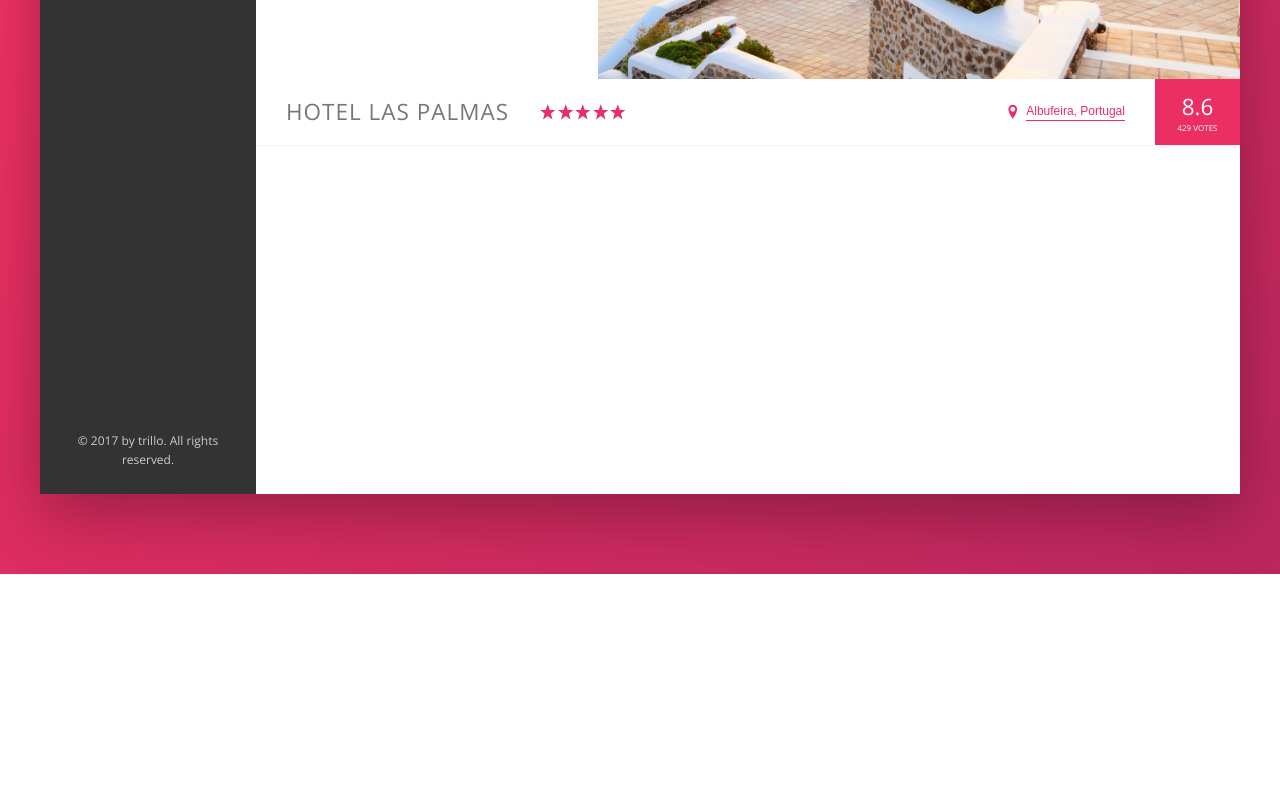
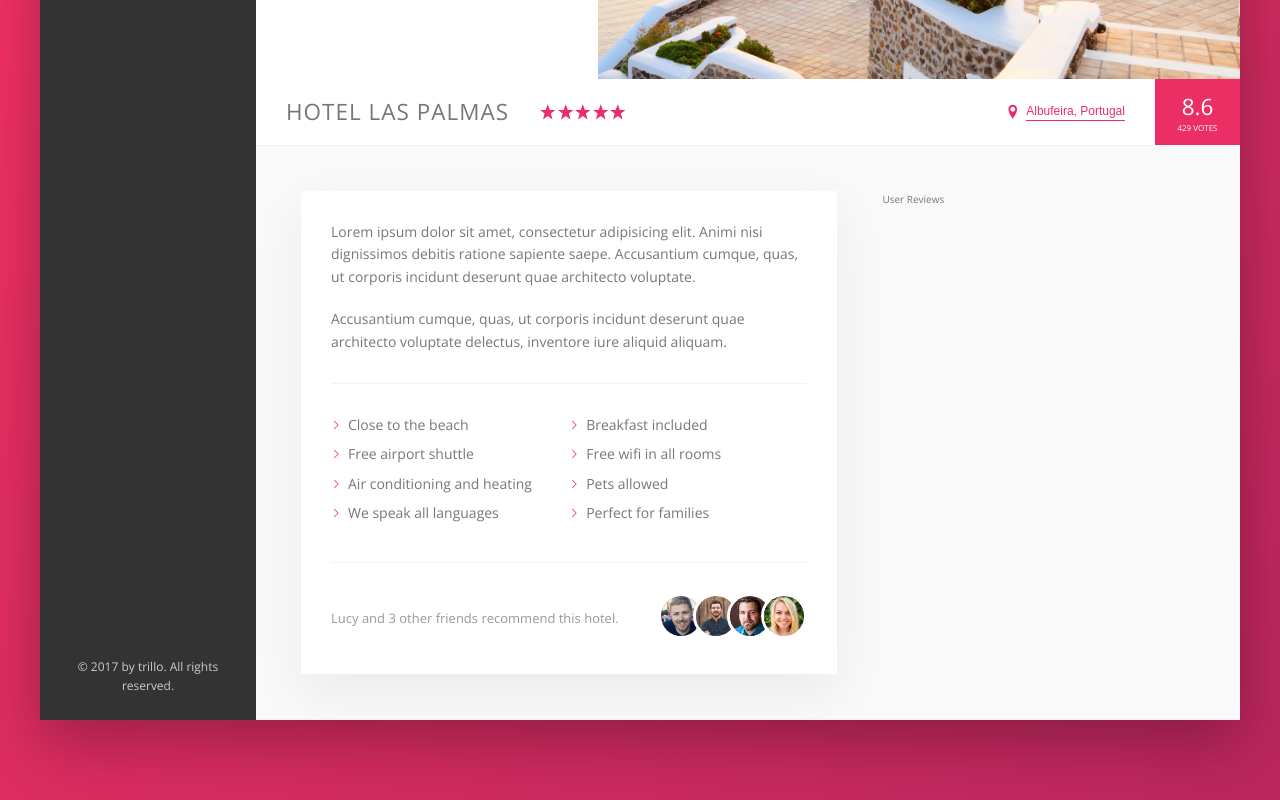
Before and after one commit to ZacharyPataky/advanced-css-and-sass-course, a website: page trillo/index.html in a window 1280 px wide. Shown: the part 456-1256 px from the top of the page. Before the commit the page ends 1030 px from the top, so only its background shows below. Drawn offline with nearby package versions, Linux system fonts and the light colour scheme.

Commit message:
Added the Description section

```diff
--- a/trillo/index.html
+++ b/trillo/index.html
@@ -132,6 +132,44 @@
                         <div class="overview__rating-count">429 votes</div>
                     </div>
                 </div>
+
+                <div class="detail">
+                    <div class="description">
+                        <p class="paragraph">
+                            Lorem ipsum dolor sit amet, consectetur adipisicing elit. Animi nisi dignissimos debitis
+                            ratione sapiente saepe. Accusantium cumque, quas, ut corporis incidunt deserunt quae
+                            architecto voluptate.
+                        </p>
+                        <p class="paragraph">
+                            Accusantium cumque, quas, ut corporis incidunt deserunt quae architecto voluptate delectus,
+                            inventore iure aliquid aliquam.
+                        </p>
+                        <ul class="list">
+                            <li class="list__item">Close to the beach</li>
+                            <li class="list__item">Breakfast included</li>
+                            <li class="list__item">Free airport shuttle</li>
+                            <li class="list__item">Free wifi in all rooms</li>
+                            <li class="list__item">Air conditioning and heating</li>
+                            <li class="list__item">Pets allowed</li>
+                            <li class="list__item">We speak all languages</li>
+                            <li class="list__item">Perfect for families</li>
+                        </ul>
+                        <div class="recommend">
+                            <p class="recommend__count">
+                                Lucy and 3 other friends recommend this hotel.
+                            </p>
+                            <div class="recommend__friends">
+                                <img src="img/user-3.jpg" alt="Friend 1" class="recommend__photo">
+                                <img src="img/user-4.jpg" alt="Friend 2" class="recommend__photo">
+                                <img src="img/user-5.jpg" alt="Friend 3" class="recommend__photo">
+                                <img src="img/user-6.jpg" alt="Friend 4" class="recommend__photo">
+                            </div>
+                        </div>
+                    </div>
+                    <div class="user-reviews">
+                        User Reviews
+                    </div>
+                </div>
             </main>
         </div>
     </div>
--- a/trillo/sass/_base.scss
+++ b/trillo/sass/_base.scss
@@ -29,7 +29,10 @@ Grey dark 3: #999
   --color-grey-dark-2: #777;
   --color-grey-dark-3: #999;
 
+  --shadow-light: 0 2rem 5rem rgba(0, 0, 0, 0.06);
   --shadow-dark: 0 2rem 6rem rgba(0, 0, 0, 0.3);
+
+  --line: 1px solid var(--color-grey-light-2);
 }
 
 * {
--- a/trillo/sass/_components.scss
+++ b/trillo/sass/_components.scss
@@ -203,7 +203,7 @@
 
 .overview {
   align-items: center;
-  border-bottom: 1px solid var(--color-grey-light-2);
+  border-bottom: var(--line);
   display: flex;
 
   &__heading {
@@ -300,3 +300,76 @@
     transform: scale(1);
   }
 }
+
+/////////////////////////////////////////////
+// PARAGRAPH
+
+.paragraph:not(:last-of-type) {
+  margin-bottom: 2rem;
+}
+
+/////////////////////////////////////////////
+// LIST
+
+.list {
+  border-bottom: var(--line);
+  border-top: var(--line);
+  display: flex;
+  flex-wrap: wrap;
+  list-style: none;
+  margin: 3rem 0;
+  padding: 3rem 0;
+
+  &__item {
+    flex: 0 0 50%;
+    margin-bottom: 0.7rem;
+  }
+
+  &__item::before {
+    // Older browsers
+    // background-image: url(../img/chevron-thin-right.svg);
+    // background-size: cover;
+
+    // Newer browsers - masks
+    background-color: var(--color-primary);
+    -webkit-mask-image: url(../img/chevron-thin-right.svg);
+    -webkit-mask-size: cover;
+    mask-image: url(../img/chevron-thin-right.svg);
+    mask-size: cover;
+
+    content: "";
+    display: inline-block;
+    height: 1rem;
+    margin-right: 0.7rem;
+    width: 1rem;
+  }
+}
+
+/////////////////////////////////////////////
+// RECOMMEND
+
+.recommend {
+  align-items: center;
+  color: var(--color-grey-dark-3);
+  display: flex;
+  font-size: 1.3rem;
+
+  &__count {
+    margin-right: auto;
+  }
+
+  &__friends {
+  }
+
+  &__photo {
+    border: 3px solid #fff;
+    border-radius: 50%;
+    box-sizing: content-box;
+    height: 4rem;
+    width: 4rem;
+
+    &:not(:last-child) {
+      margin-right: -1.5rem;
+    }
+  }
+}
--- a/trillo/sass/_layout.scss
+++ b/trillo/sass/_layout.scss
@@ -9,7 +9,7 @@
 .header {
   align-items: center;
   background-color: #fff;
-  border-bottom: 1px solid var(--color-grey-light-2);
+  border-bottom: var(--line);
   display: flex;
   font-size: 1.4rem;
   height: 7rem;
@@ -31,5 +31,24 @@
 .hotel-view {
   background-color: #fff;
   flex: 1;
-  height: 80rem;
 }
+
+.detail {
+  background-color: var(--color-grey-light-1);
+  border-bottom: var(--line);
+  display: flex;
+  padding: 4.5rem;
+}
+
+.description {
+  background-color: #fff;
+  box-shadow: var(--shadow-light);
+  flex: 0 0 60%;
+  font-size: 1.4rem;
+  margin-right: 4.5rem;
+  padding: 3rem;
+}
+
+.user-reviews {
+  flex: 1;
+}
```
Also changed, not shown: trillo/css/style.css.
